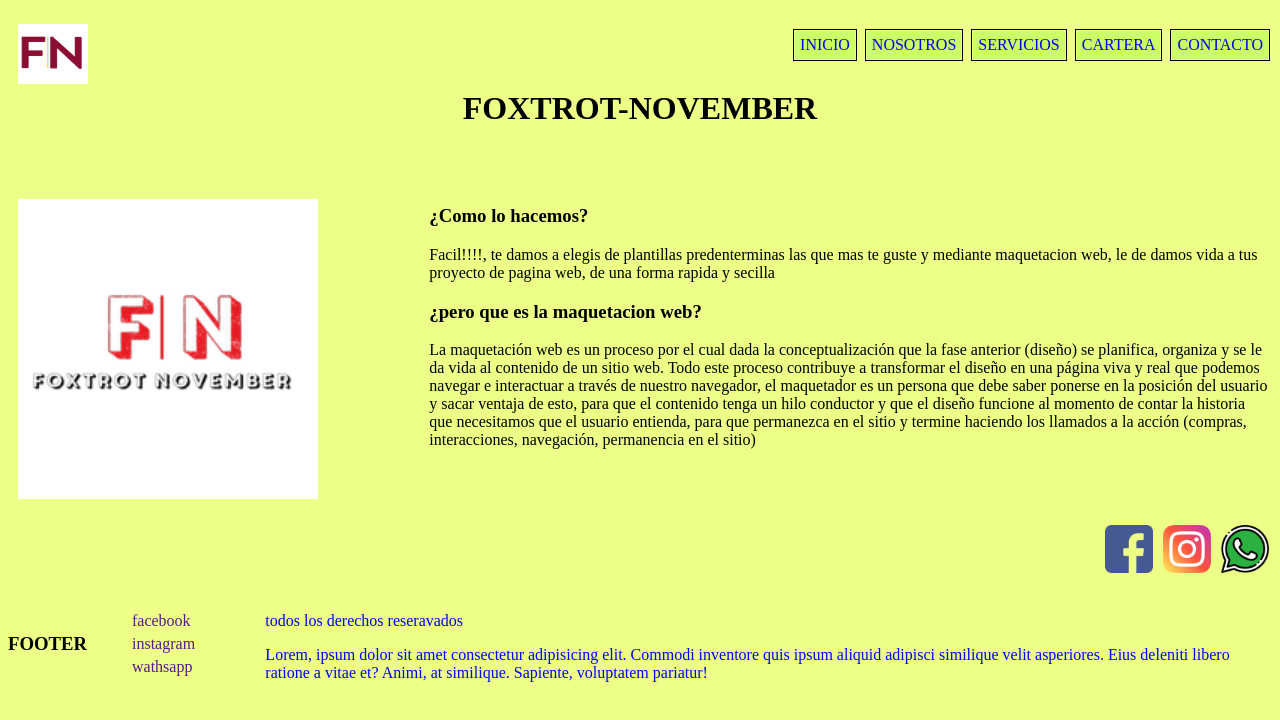
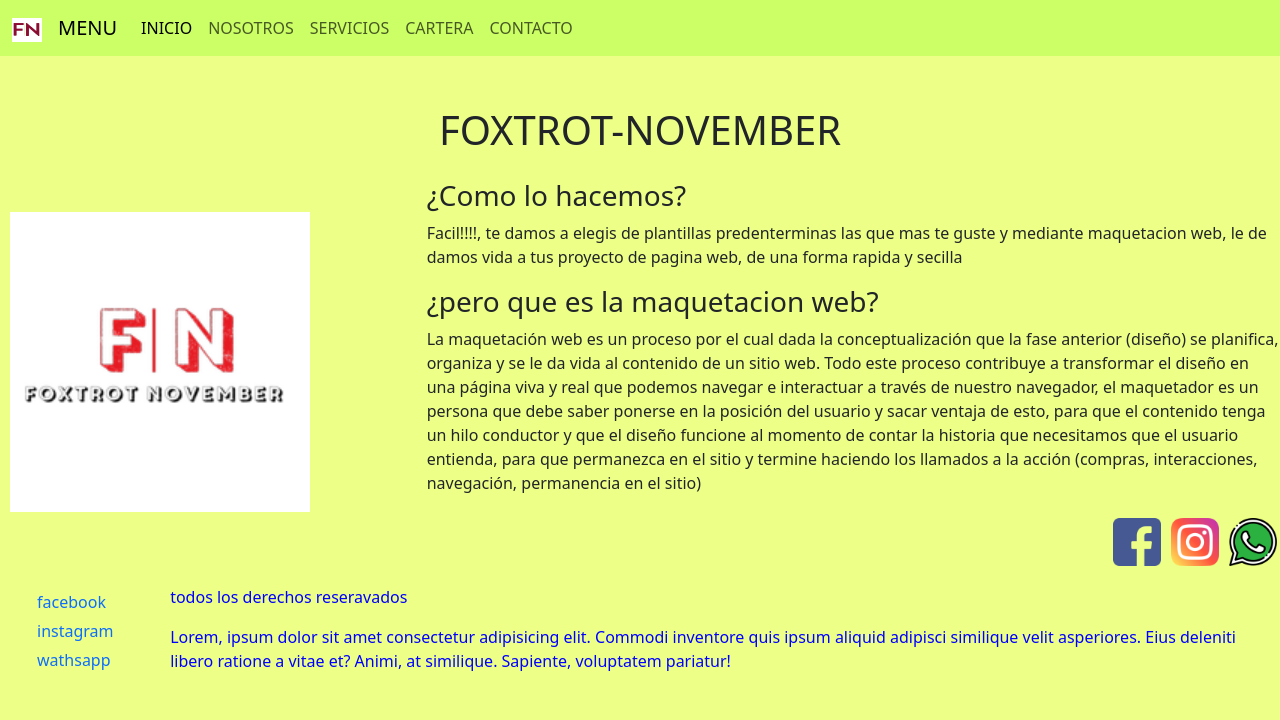
Before and after one commit to TrellixVulnTeam/desafioFaundez_JOHT, a website: page nosotros.html in a window 1280 px wide. Drawn offline with nearby package versions, Linux system fonts and the light colour scheme.

Commit message:
sass y bootstrap

```diff
--- a/nosotros.html
+++ b/nosotros.html
@@ -3,29 +3,44 @@
 <head>
 	<meta charset="UTF-8">
 	<meta name="viewport" content="width=device-width, initial-scale=1.0">
+	<link rel="stylesheet" href="../bootstrap-5.1.3-dist/css/bootstrap.min.css">
 	<link rel="stylesheet" href="style.css">
 	<link rel="shortcut icon" href="imagenes/logosimple.jpg" type="image/x-icon">
 	<title>FOXTROT-NOVEMBER</title>
 </head>
 <body>
 	<header>
-		<nav class="menu1">
-			<div class="caja-menu">
-				<div class="logo">
-					<img src="imagenes/logosimple.jpg" alt="F-N" style="width: 70px; height: 60px;">
-				</div>
-				<div>
-					<ul class="menuprincipal">
-						<li><a href="index.html">INICIO</a></li>
-						<li><a href="nosotros.html">NOSOTROS</a></li>
-						<li><a href="servicios.html">SERVICIOS</a></li>
-						<li><a href="cartera.html">CARTERA</a></li>
-						<li><a href="contacto.html">CONTACTO</a></li>
-					</ul>
-				</div>
+		<nav class="navbar navbar-expand-md navbar-light " style="background-color:#ccff66;">
+			<div class="container-fluid">
+				<a class="navbar-brand" href="#">
+					<img src="imagenes/logosimple.jpg" alt="" width="30" height="24">
+				</a>
+				<a class="navbar-brand" href="#">MENU</a>
+			<button class="navbar-toggler" type="button" data-bs-toggle="collapse" data-bs-target="#navbarSupportedContent" aria-controls="navbarSupportedContent" aria-expanded="false" aria-label="Toggle navigation">
+				<span class="navbar-toggler-icon"></span>
+			</button>
+			<div class="collapse navbar-collapse" id="navbarSupportedContent">
+			<ul class="navbar-nav me-auto mb-2 mb-lg-0">
+				<li class="nav-item">
+					<a class="nav-link active" aria-current="page" href="index.html">INICIO</a>
+				</li>
+				<li class="nav-item">
+					<a class="nav-link " href="nosotros.html">NOSOTROS</a>
+				</li>
+				<li class="nav-item">
+					<a class="nav-link " href="servicios.html">SERVICIOS</a>
+				</li>
+				<li class="nav-item">
+					<a class="nav-link " href="cartera.html">CARTERA</a>
+				</li>
+				<li class="nav-item">
+					<a class="nav-link " href="contacto.html">CONTACTO</a>
+				</li>
+				</ul>
 			</div>
+		</div>
 		</nav>
-	</header>
+		</header>
 		<h1>FOXTROT-NOVEMBER</h1>
 		<div class="nosotros">
 			<div class="fotopricipal">
@@ -47,7 +62,6 @@
 		</div>
 
 <footer>
-	<h3><p>FOOTER</p></h3>
 	<div class="final">
 		<ul class="redes-footer">
 			<li> <a href="">facebook</a></li>
@@ -59,5 +73,7 @@
 		<P>todos los derechos reseravados</P>
 		<p>Lorem, ipsum dolor sit amet consectetur adipisicing elit. Commodi inventore quis ipsum aliquid adipisci similique velit asperiores. Eius deleniti libero ratione a vitae et? Animi, at similique. Sapiente, voluptatem pariatur!</p>
 	</div>
+	<script src="https://cdn.jsdelivr.net/npm/bootstrap@5.1.3/dist/js/bootstrap.bundle.min.js" integrity="sha384-ka7Sk0Gln4gmtz2MlQnikT1wXgYsOg+OMhuP+IlRH9sENBO0LRn5q+8nbTov4+1p" crossorigin="anonymous"></script>
+</script>
 </footer>
 </body>
--- /dev/null
+++ b/scss/estilo.scss
@@ -0,0 +1,159 @@
+
+body,head,footer {background-color:#EDFF86;}
+.menu1{
+    height: 25px;
+    width: 100%;
+    padding-top: 1em;
+}
+@media (whidth:700px) {
+    .menu1{display: block;}
+
+}
+
+.caja-menu{
+    display: grid;
+    grid-template-columns: 80px auto ; /*columnas con grid*/
+    grid-template-rows: 70px; /*filas con grid*/
+    justify-content: space-between;
+
+}
+.logo{
+    justify-self: end;
+    overflow: hidden;
+}
+.menuprincipal {
+    list-style-type:none; /* esto le saca el puntito al elemento li*/
+    margin: 0;
+    padding: 0;
+    text-align: right;
+
+}
+.menuprincipal li {
+    padding: 1px;
+    margin: 2px;
+    margin-top: 5px;
+    display: inline-block;
+    border:1px solid black;
+
+}
+.menuprincipal li a {
+    text-decoration: none; /* esto le saca la decoracion al vinculo*/
+    display: block;
+    padding: 5px;
+    background-color: #ccff66;
+}
+.menuprincipal li a:hover{
+    background-color: blueviolet;
+    color: aqua;
+    transition: .5s ease-in-out;
+}
+h1,h2{ text-align: center;
+    padding-top: 20px;
+}
+.nosotros{
+    display: grid;
+    grid-template-areas: "fotopricipal introduccion" ;
+    grid-template-rows: auto;
+    grid-template-columns: 1fr 2fr ;
+    align-items: center;
+}
+.fotopricipal{
+    grid-area: fotopricipal;
+    padding-top: 50px;
+    padding-left: 10px;
+
+
+}
+.fotopricipal img{
+    width: 300px;
+    height: 300px;
+    overflow: hidden;
+
+}
+.introduccion{
+    grid-area: introduccion;
+}
+.galeriaprincipal{
+    display: grid;
+    grid-template-areas: "galeriapricipal" ;
+    display: inline-block;
+    padding-inline-start: 20px;
+    justify-content: center;
+    text-align: center;
+    overflow: hidden;
+
+}
+.galeriaprincipal img{
+    width: 250px;
+    height: 250px;
+    margin: 15px;
+
+}
+.galeriapricipal ,img:hover {
+    filter: grayscale(80%);
+    -webkit-transform:scale(1.1);
+    transform:scale(1.2);
+    transition: .5s;
+
+}
+
+#redes-sociales{  /*preguntar como hacer sticky esta parte*/
+    position: sticky;
+    bottom: 30px;
+}
+.redes {
+    list-style-type: none;
+    text-align: right;
+
+}
+.redes img{
+    width: 3em;
+    height: 3em;
+}
+.redes li{
+    display: inline-block;
+    padding: 1px;
+    margin: 2px;
+    margin-top: 5px;
+}
+.redes li a{
+    text-decoration: none;
+}
+.contactos{
+    margin-top: 30px;
+    padding-left: 25px;
+    padding-top: 5px;
+}
+form,input{
+    margin: 1px;
+    padding-top: 3px;
+    text-align:left;
+
+}
+/* CSS PARA EL FOOTER*/
+footer{
+    display:flex;
+}
+.final{
+    width: 250px;
+    height: auto;
+}
+.redes-footer{
+    list-style-type: none;
+
+}
+.redes-footer ul {
+    padding: 20px;
+
+}
+.redes-footer li {
+    display: block;
+    margin: 5px;
+    margin-top: 5px;
+}
+.redes-footer li a {
+text-decoration: none;
+}
+.legales p {
+    color:blue;
+}
--- a/style.css
+++ b/style.css
@@ -5,7 +5,7 @@ body,head,footer {background-color:#EDFF86;}
     width: 100%;
     padding-top: 1em;
 }
-@media (whidth:700px) {
+@media (min-width:700px) {
     .menu1{display: block;}
 
 }
@@ -34,7 +34,11 @@ body,head,footer {background-color:#EDFF86;}
     margin-top: 5px;
     display: inline-block;
     border:1px solid black;
-
+}
+@media (max-width: 600px) {
+    .menuprincipal li {
+        display: block;
+    }
 }
 .menuprincipal li a {
     text-decoration: none; /* esto le saca la decoracion al vinculo*/
@@ -48,7 +52,7 @@ body,head,footer {background-color:#EDFF86;}
     transition: .5s ease-in-out;
 }
 h1,h2{ text-align: center;
-    padding-top: 20px;
+    margin-top: 50px;
 }
 .nosotros{
     display: grid;
@@ -57,13 +61,23 @@ h1,h2{ text-align: center;
     grid-template-columns: 1fr 2fr ;
     align-items: center;
 }
+@media (max-width: 768px) {
+    .nosotros{
+        grid-template-areas: "fotopricipal"
+        "introduccion";
+        grid-template-columns: 1fr;
+    }
+}
 .fotopricipal{
     grid-area: fotopricipal;
     padding-top: 50px;
     padding-left: 10px;
-
-
-}
+    }
+    @media (max-width: 768px) {
+        .fotopricipal{
+        margin: auto;
+        }
+    }
 .fotopricipal img{
     width: 300px;
     height: 300px;
```
Also changed, not shown: cartera.html (+34 -18 lines), contacto.html (+33 -16 lines), index.html (+36 -16 lines), package.json (added, +25 -0 lines), servicios.html (+32 -15 lines), css/estilo.css (added), 1 other file.
